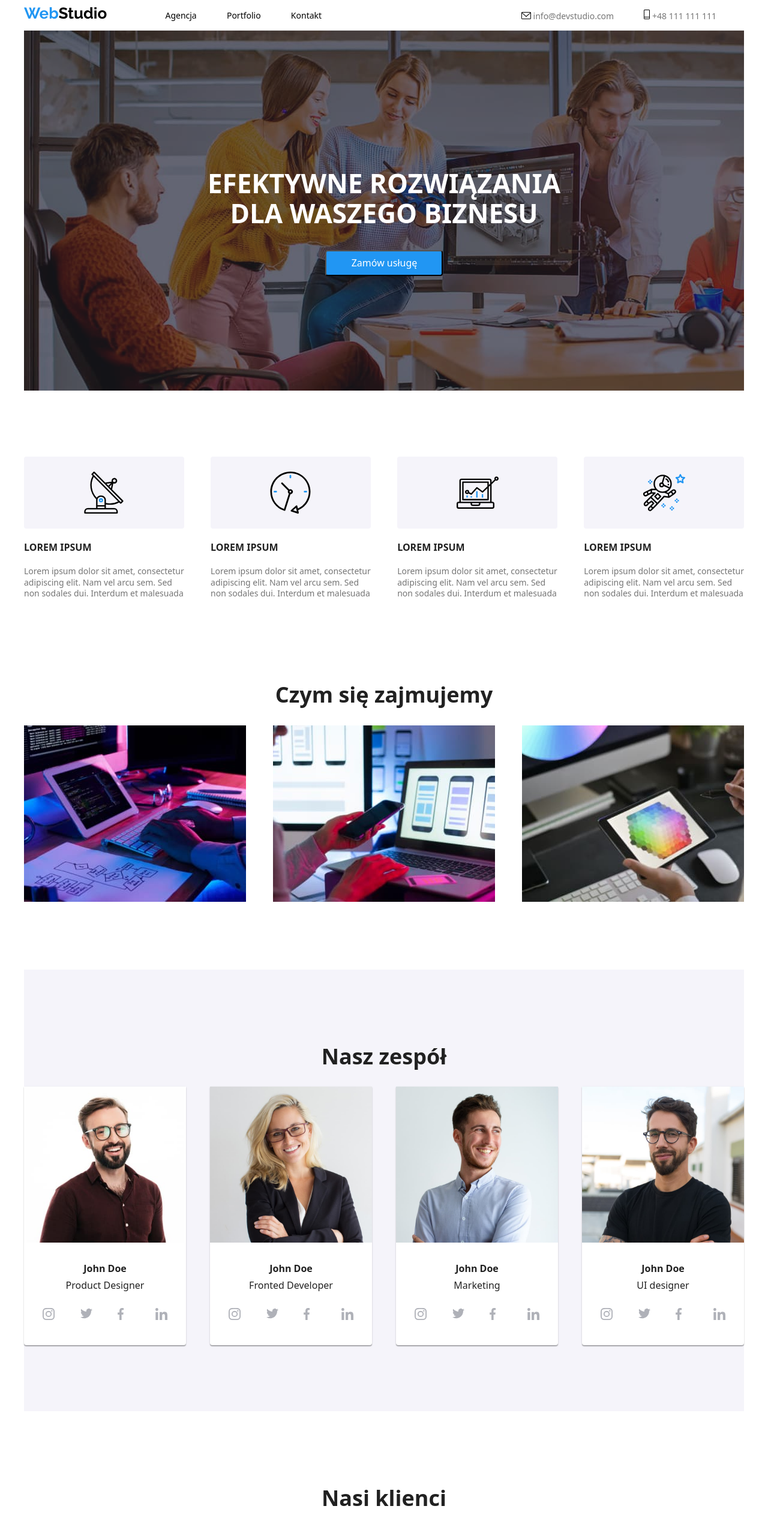
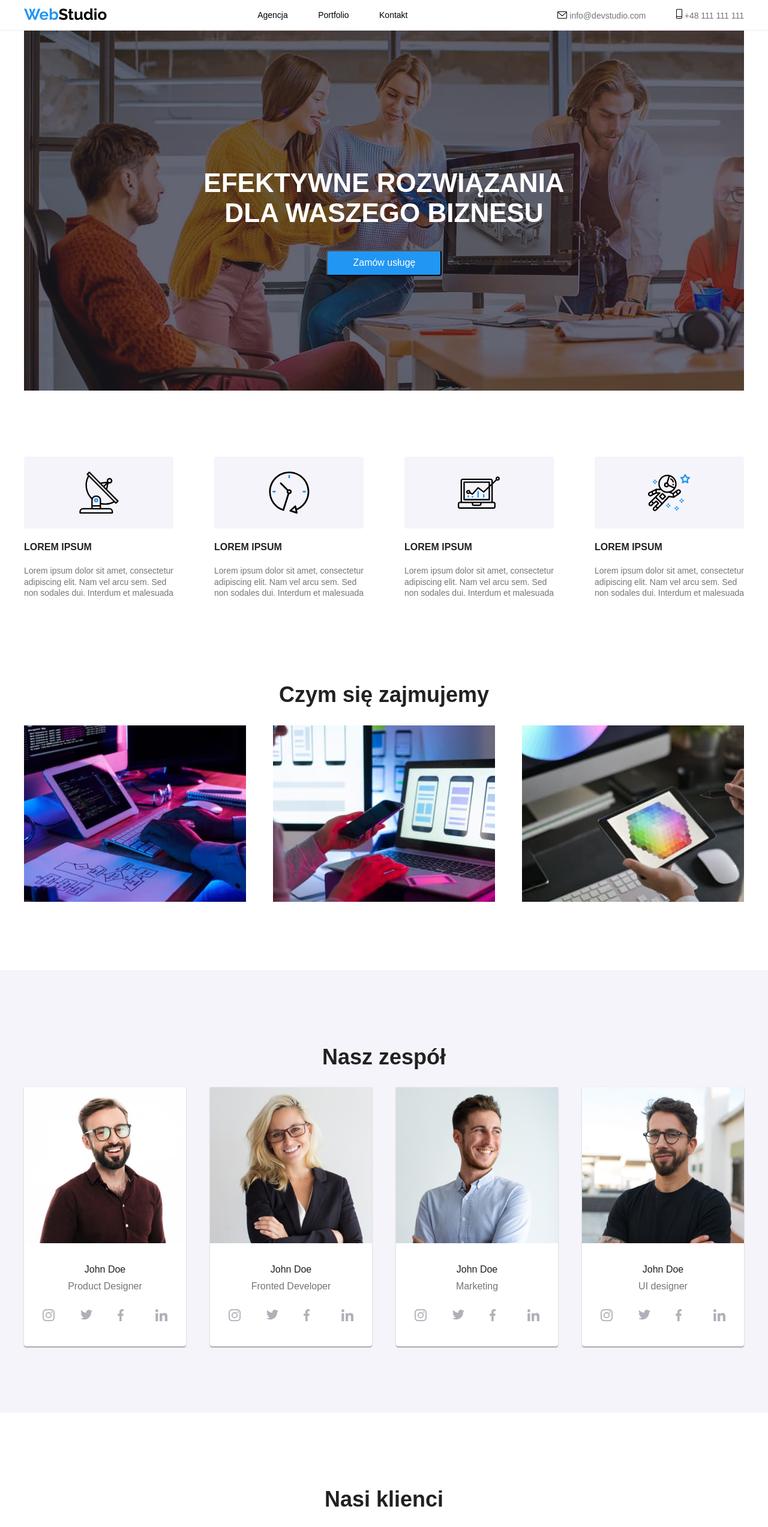
Before and after one commit to Mika90/goit-markup-hw-04, a plain HTML site: page index.html in a window 1280 px wide. Shown: the top 2545 px of the page at 60% size. Drawn offline with nearby package versions, Linux system fonts and the light colour scheme.

Commit message:
poprawki z zadania domowego 3

```diff
--- a/css/styles.css
+++ b/css/styles.css
@@ -70,11 +70,14 @@ h2 {
     padding-bottom: 94px;
 }
 
+.header {
+    border-bottom: 1px solid var(--header-container-border-color);
+}
+
 .header-container {
     display: flex;
     justify-content: space-between;
     align-items: center;
-    border-bottom: 1px solid var(--header-container-border-color);
 }
 
 .flexbox-header {
@@ -139,7 +142,6 @@ h2 {
 
 .our-team-container {
     background-color: var(--our-team-container-color);
-
 }
 
 .our-team-image {
@@ -206,6 +208,10 @@ h2 {
     margin-right: 46px;
 }
 
+.header-link.phone {
+    margin-right: 0;
+}
+
 .portfolio-picture-title {
     font-size: var(--portfolio-picture-title-font-size);
     font-weight: var(--portfolio-picture-title-font-weight);
@@ -240,6 +246,7 @@ h2 {
     font-weight: var(--picture-work-font-weight);
     line-height: var(--picture-work-line-height);
     margin-bottom: 16px;
+    color: #757575;
 }
 
 .background {
--- a/index.html
+++ b/index.html
@@ -7,49 +7,47 @@
     <meta name="viewport" content="width=device-width, initial-scale=1.0">
     <link href="https://fonts.googleapis.com/css2?family=Raleway:wght@700&family=Roboto:wght@400;500;700;900&display=swap"
           rel="stylesheet">
+    <link href="https://cdnjs.cloudflare.com/ajax/libs/modern-normalize/1.0.0/modern-normalize.min.css"
+          rel="stylesheet"/>
     <link href="css/styles.css" rel="stylesheet">
-  <link href="node_modules/modern-normalize/modern-normalize.css" rel="stylesheet">
     <title>Homework 1</title>
 </head>
 
 <body>
-<header class="container header-container">
-  <div>
+<header class="header">
+    <div class="container header-container">
         <a class="logo-link" href="index.html"><span class="logo-start">Web</span>Studio</a>
-    <nav class="inline-block">
-      <ul class="inline-block">
+        <nav>
+            <ul>
                 <li class="header-link"><a class="link" href="index.html">Agencja</a></li>
                 <li class="header-link"><a class="link" href="portfolio.html">Portfolio</a></li>
                 <li class="header-link"><a class="link header-link" href="">Kontakt</a></li>
             </ul>
         </nav>
-  </div>
         <div>
-    <a class="link header-link address" href="mailto:info@devstudio.com">
-      <svg height="12"
-           width="16">
-        <use
-          href="images/icons.svg#mail">
-        </use>
+            <a class="link header-link address mail" href="mailto:info@devstudio.com">
+                <svg height="12" width="16">
+                    <use href="images/icons.svg#mail"></use>
                 </svg>
                 info@devstudio.com</a>
-    <a class="link header-link address" href="tel:+48111111111">
-      <svg height="16"
-           width="10">
-        <use
-          href="images/icons.svg#telefon">
-        </use>
+            <a class="link header-link address phone" href="tel:+48111111111">
+                <svg height="16" width="10">
+                    <use href="images/icons.svg#telefon"></use>
                 </svg>
                 +48 111 111 111</a>
         </div>
+    </div>
 </header>
 <main>
-  <section class="background container flexbox-header">
+    <section>
+        <div class="background container flexbox-header">
             <h1 class="title">EFEKTYWNE ROZWIĄZANIA <br>
                 DLA WASZEGO BIZNESU</h1>
             <button class="order-button" type="button">Zamów usługę</button>
+        </div>
     </section>
-  <section class="container section-padding-top">
+    <section>
+        <div class="container section-padding-top">
             <ul class="flexbox-spaces">
                 <li class="inline-block lorem-ipsum-element">
                     <div class="lorem-ipsum-image-box">
@@ -103,26 +101,33 @@ adipiscing elit. Nam vel arcu sem. Sed
 non sodales dui. Interdum et malesuada</span>
                 </li>
             </ul>
+        </div>
     </section>
 
-  <section class="container section-padding-top section-padding-bottom">
+    <section>
+        <div class="container section-padding-top section-padding-bottom">
             <h2>Czym się zajmujemy</h2>
             <ul class="flexbox-spaces">
-      <li><img class="inline-block" alt="Laptop na fioletowym tle" height="294" src="images/laptop.jpg" width="370" />
+                <li><img class="inline-block" alt="Laptop na fioletowym tle" height="294" src="images/laptop.jpg"
+                         width="370"/>
                 </li>
-      <li><img class="inline-block" alt="Telefon z tabletem" height="294" src="images/telefon.jpg" width="370" /></li>
-      <li><img class="inline-block" alt="Barwy z tabletem" height="294" src="images/tablet.jpg" width="370" /></li>
+                <li><img class="inline-block" alt="Telefon z tabletem" height="294" src="images/telefon.jpg"
+                         width="370"/>
+                </li>
+                <li><img class="inline-block" alt="Barwy z tabletem" height="294" src="images/tablet.jpg" width="370"/>
+                </li>
             </ul>
+        </div>
     </section>
 
-  <section class="container our-team-container section-padding-bottom section-padding-top">
+    <section class="our-team-container">
+        <div class="container section-padding-bottom section-padding-top">
             <h2>Nasz zespół</h2>
             <ul class="flexbox-spaces">
                 <li class="our-team-element">
-        <img class="our-team-image" alt="Product Designer" height="260" src="images/John Doe.jpg" width="270" />
-        <div class="picture-title">
-          <b>John Doe</b>
-        </div>
+                    <img class="our-team-image" alt="Product Designer" height="260" src="images/John Doe.jpg"
+                         width="270"/>
+                    <div class="picture-title">John Doe</div>
                     <div class="picture-work">Product Designer</div>
                     <div class="social-container">
                         <div class="social-icon">
@@ -152,10 +157,9 @@ non sodales dui. Interdum et malesuada</span>
                     </div>
                 </li>
                 <li class="our-team-element">
-        <img class="our-team-image" alt="Frontend Developer" height="260" src="images/frontend.jpg" width="270" />
-        <div class="picture-title">
-          <b>John Doe</b>
-        </div>
+                    <img class="our-team-image" alt="Frontend Developer" height="260" src="images/frontend.jpg"
+                         width="270"/>
+                    <div class="picture-title">John Doe</div>
                     <div class="picture-work">Fronted Developer</div>
                     <div class="social-container">
                         <div class="social-icon">
@@ -185,10 +189,8 @@ non sodales dui. Interdum et malesuada</span>
                     </div>
                 </li>
                 <li class="our-team-element">
-        <img class="our-team-image" alt="Marketing" height="260" src="images/marketing.jpg" width="270" />
-        <div class="picture-title">
-          <b>John Doe</b>
-        </div>
+                    <img class="our-team-image" alt="Marketing" height="260" src="images/marketing.jpg" width="270"/>
+                    <div class="picture-title">John Doe</div>
                     <div class="picture-work">Marketing</div>
                     <div class="social-container">
                         <div class="social-icon">
@@ -218,10 +220,8 @@ non sodales dui. Interdum et malesuada</span>
                     </div>
                 </li>
                 <li class="our-team-element">
-        <img class="our-team-image" alt="Ul Designer" height="260" src="images/designer.jpg" width="270" />
-        <div class="picture-title">
-          <b>John Doe</b>
-        </div>
+                    <img class="our-team-image" alt="Ul Designer" height="260" src="images/designer.jpg" width="270"/>
+                    <div class="picture-title">John Doe</div>
                     <div class="picture-work">UI designer</div>
                     <div class="social-container">
                         <div class="social-icon">
@@ -252,8 +252,10 @@ non sodales dui. Interdum et malesuada</span>
 
                 </li>
             </ul>
+        </div>
     </section>
-  <section class="container section-padding-top section-padding-bottom">
+    <section>
+        <div class="container section-padding-top section-padding-bottom">
             <h2>Nasi klienci</h2>
             <ul class="clients-container">
                 <li class="client-image-box">
@@ -293,9 +295,11 @@ non sodales dui. Interdum et malesuada</span>
                     </svg>
                 </li>
             </ul>
+        </div>
     </section>
 </main>
-<footer class="background container footer">
+<footer class="background">
+    <div class="footer container">
         <div class="footer-info">
             <a class="logo-link footer-logo" href="/"><span class="logo-start">Web</span>Studio</a>
             <address class="footer-address">m.Warszawa, Aleje Jerozolimskie 21</address>
@@ -336,6 +340,7 @@ non sodales dui. Interdum et malesuada</span>
                 </div>
             </div>
         </div>
+    </div>
 </footer>
 </body>
 
```
Also changed, not shown: portfolio.html (+35 -20 lines). Lines whose indentation alone changed are shown as unchanged.
